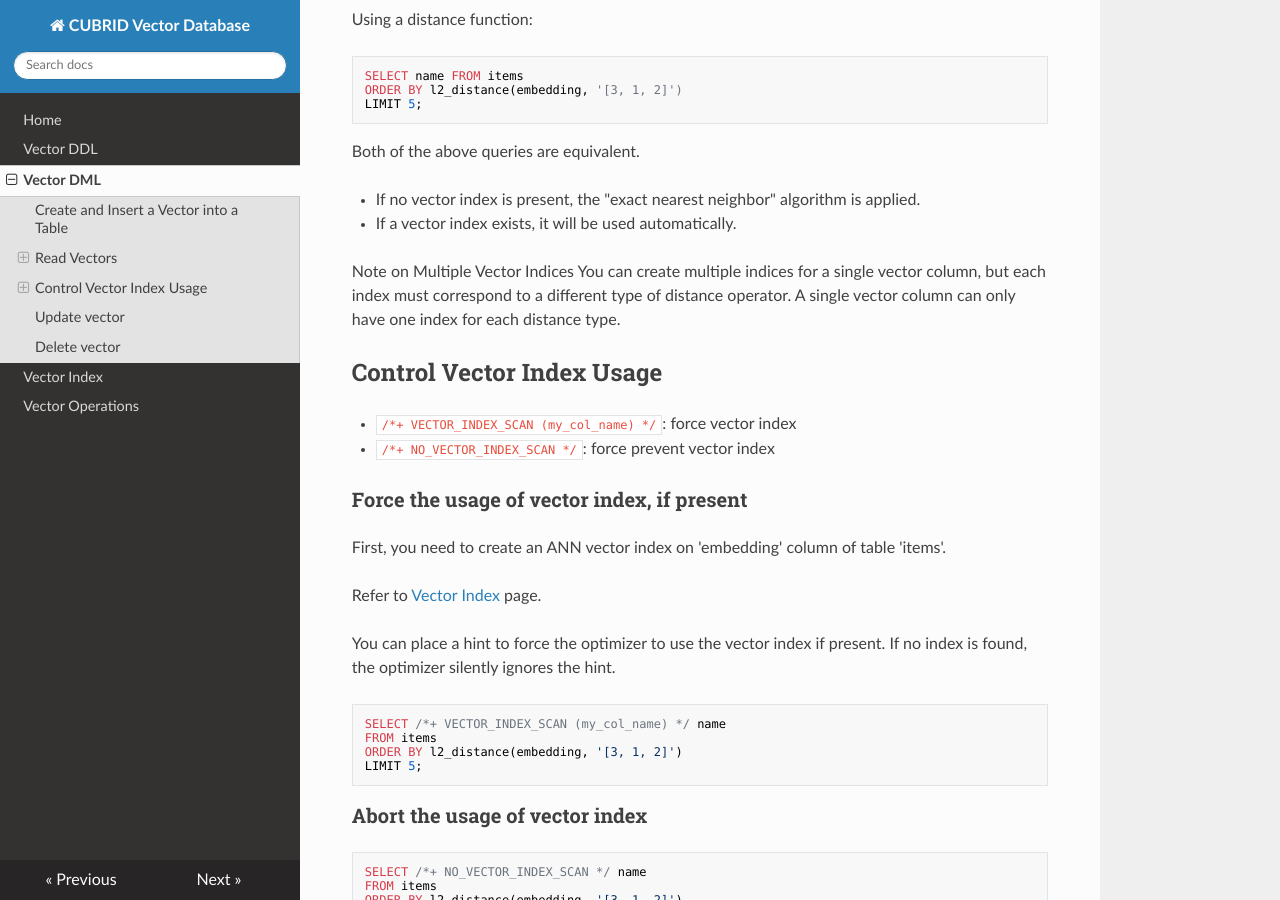
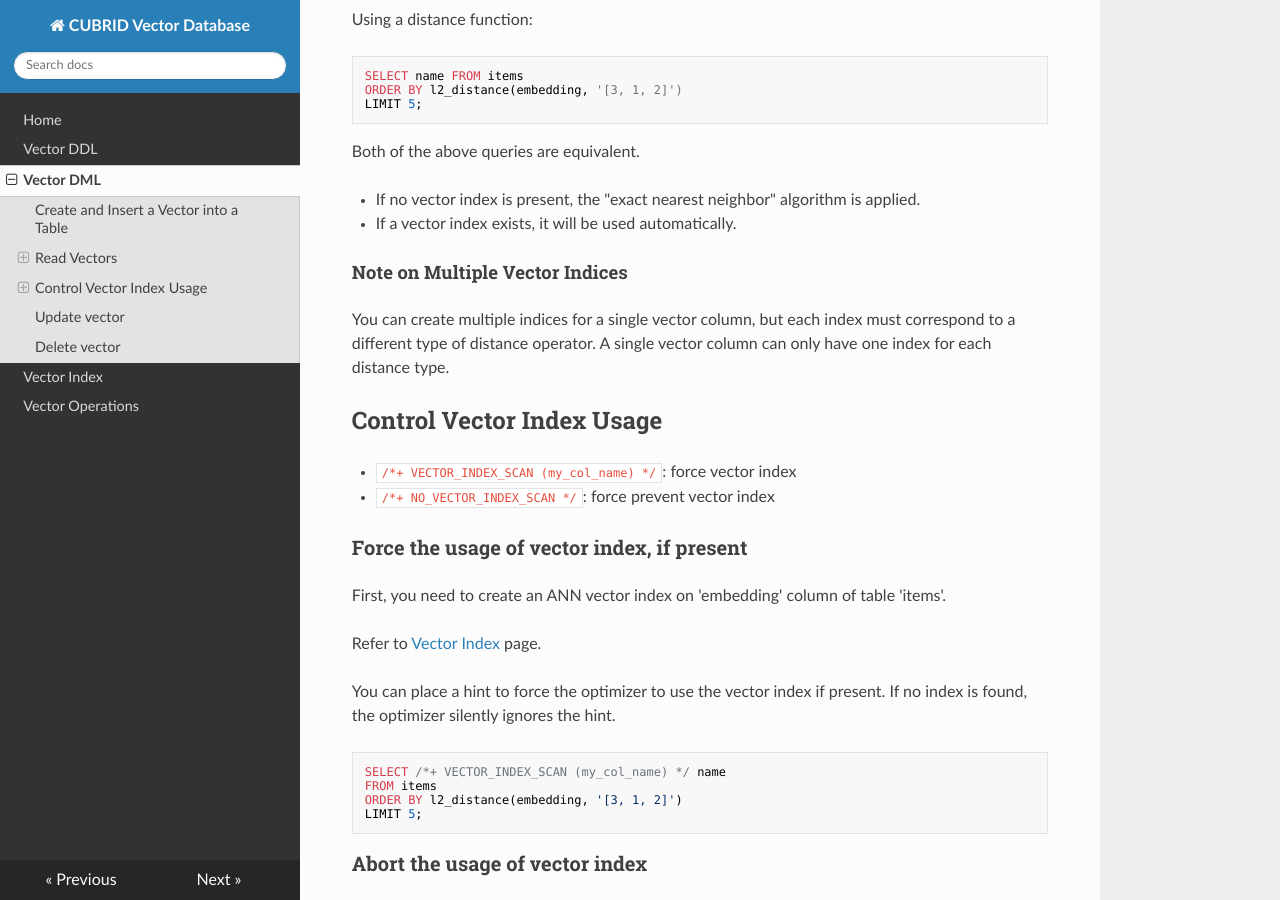
Before and after one commit to vimkim/cubrid-vec-manual, an MkDocs documentation site: the page built from docs/vector-dml.md, in a window 1280 px wide and 900 px high, scrolled down 848 px. Built offline with MkDocs 1.6.1, drawn with Linux system fonts in a browser that asks for light colours; nearby versions of some CDN libraries.

```diff
--- a/docs/vector-dml.md
+++ b/docs/vector-dml.md
@@ -51,7 +51,8 @@ Both of the above queries are equivalent.
 - If no vector index is present, the "exact nearest neighbor" algorithm is applied.
 - If a vector index exists, it will be used automatically.
 
-Note on Multiple Vector Indices
+#### Note on Multiple Vector Indices
+
 You can create multiple indices for a single vector column,
 but each index must correspond to a different type of distance operator.
 A single vector column can only have one index for each distance type.
```
